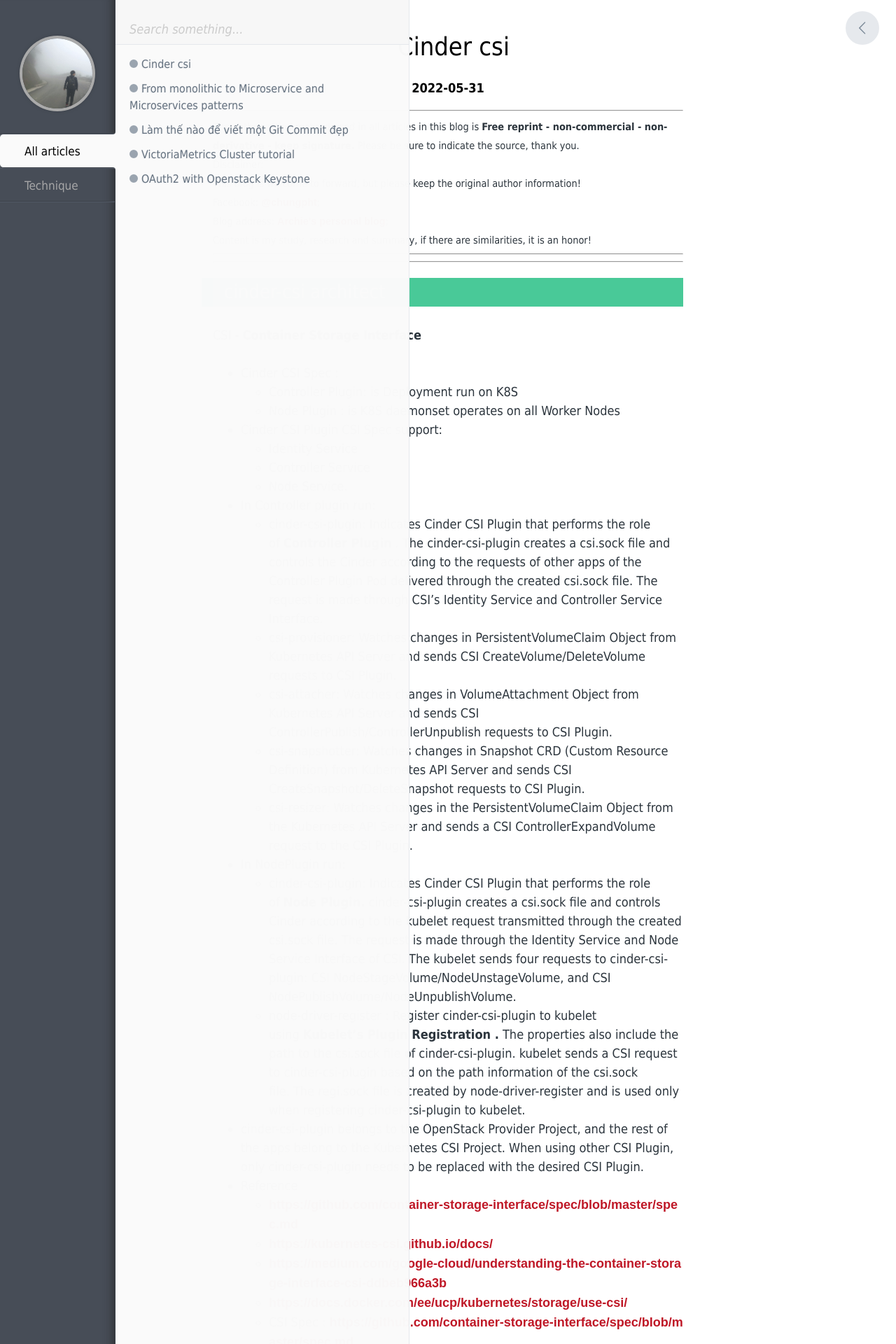
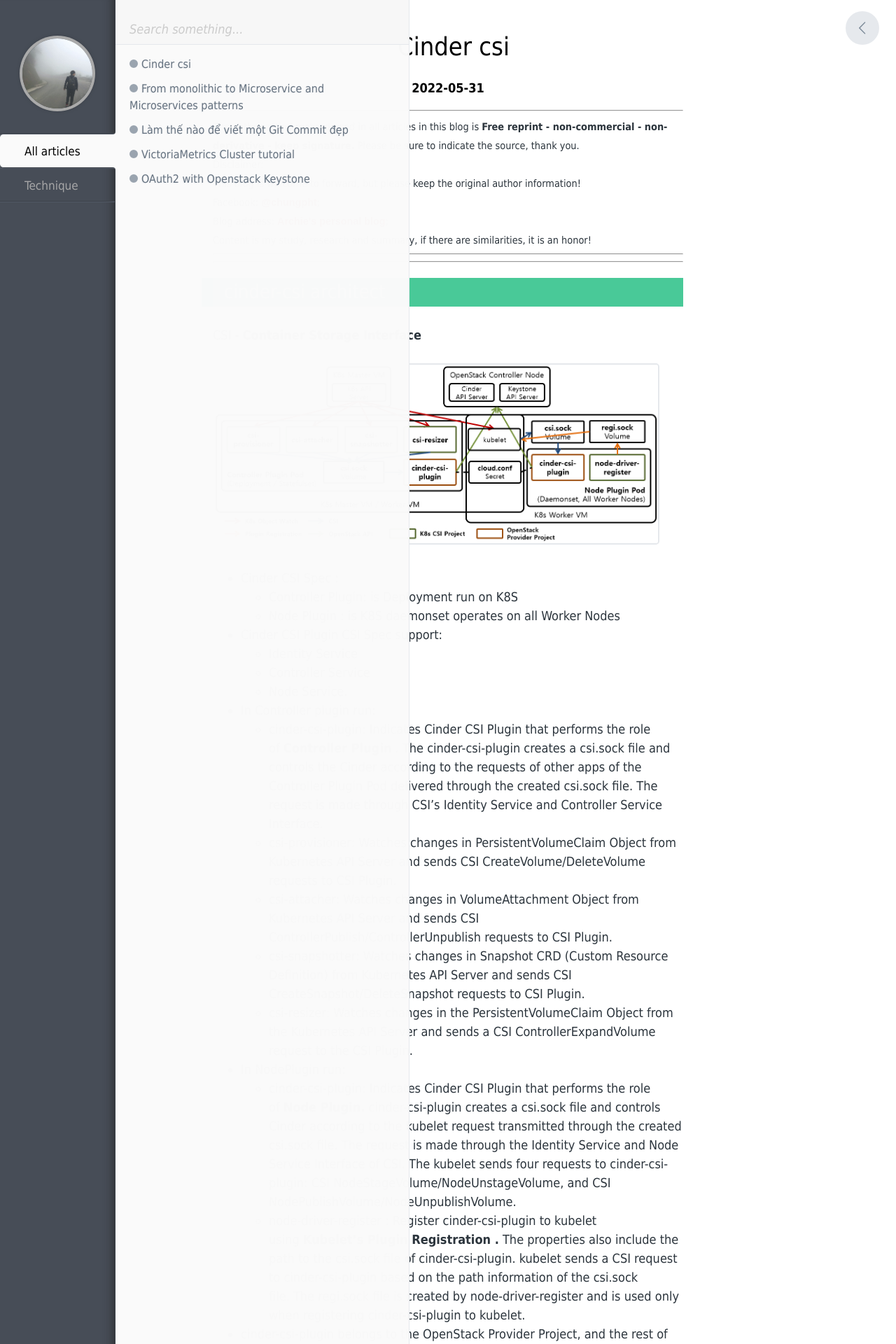
Before and after one commit to archiephan78/old-site, a Jekyll site: the page built from _posts/Technique/2022-05-31-cinder-csi.md, in a window 1280 px wide. Shown: the top 1920 px of the page at 70% size. Built offline with Jekyll 4.4.1, drawn with Linux system fonts in a browser that asks for light colours; comment, search, counter and statistics services are not loaded.

Commit message:
add diagram

```diff
--- a/_posts/Technique/2022-05-31-cinder-csi.md
+++ b/_posts/Technique/2022-05-31-cinder-csi.md
@@ -8,6 +8,8 @@ category: Technique
 # cinder-csi architect
 
 CSI - **Container Storage Interface**
+
+![](images/2022-05-31-cinder-csi/OpenStack_Cinder_CSI_Plugin.png)
 
 - Cinder CSI Spec :
     - Controller Plugin: is Deployment run on K8S
```
Also changed, not shown: images/2022-05-31-cinder-csi/OpenStack_Cinder_CSI_Plugin.png (added).
